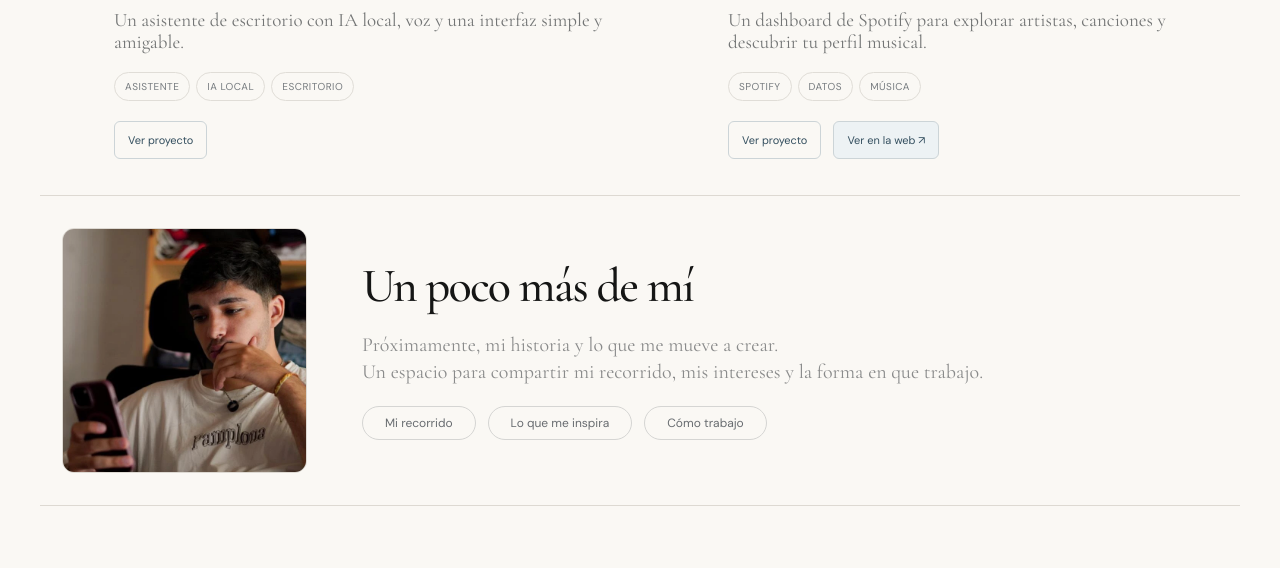
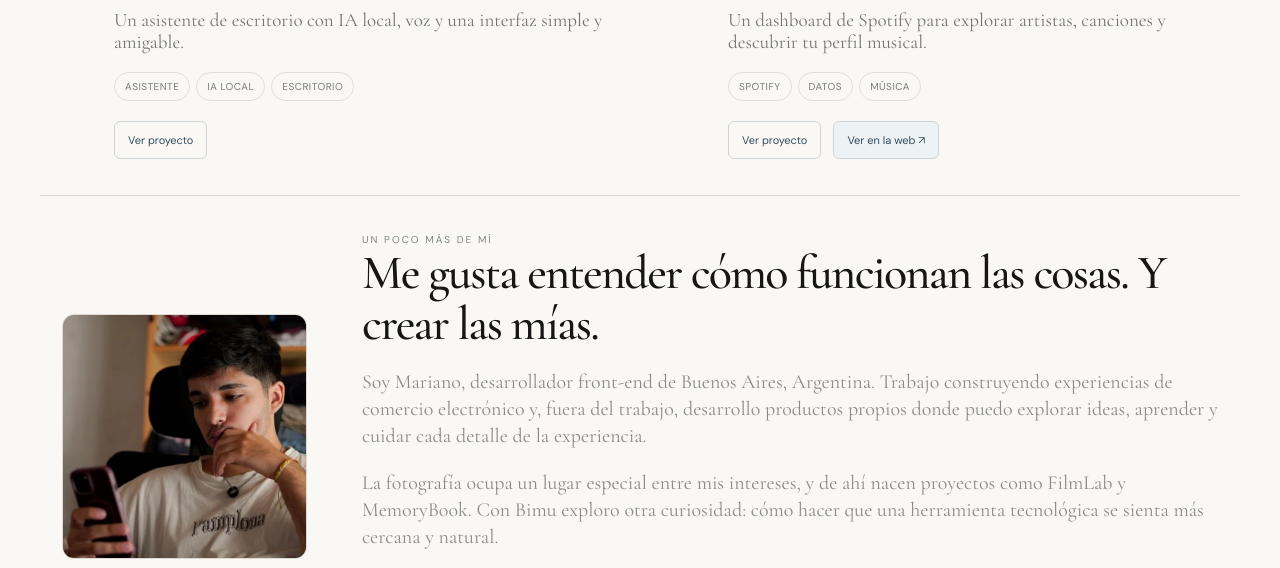
Before and after one commit to marianoarias1/Portfolio-Mariano-Arias, a website: page dist/index.html in a window 1280 px wide. Shown: the part 2171-2739 px from the top of the page. Drawn offline with Linux system fonts and the light colour scheme.

Commit message:
content: add personal story and closing quote to About section

```diff
--- a/dist/index.html
+++ b/dist/index.html
@@ -6,7 +6,14 @@
 <article class="featured project"><button class="image-button" data-project="memorybook" aria-label="Explorar MemoryBook"><img src="assets/memorybook-real.webp" alt="MemoryBook: editor de un álbum de viaje al norte argentino con diseños y páginas" width="1898" height="939" fetchpriority="high"></button><div class="project-copy"><span class="index">01 <i></i></span><button class="project-title" data-project="memorybook">MemoryBook <span>→</span></button><p>Editor de álbumes de fotos colaborativo para convertir recuerdos en historias extraordinarias.</p><div class="tags"><span>Fotos</span><span>Colaboración</span><span>Creatividad</span></div></div></article>
 <div class="film-row"><article class="film-mobile project"><button class="image-button" data-project="filmlab" aria-label="Explorar FilmLab"><img src="assets/filmlab-real.webp" alt="FilmLab en móvil: edición de color de una fotografía con temperatura, matiz y saturación" width="898" height="1600" loading="lazy"></button><div class="project-copy"><span class="index">02 <i></i></span><button class="project-title" data-project="filmlab">FilmLab <span>→</span></button><p>Una experiencia de edición fotográfica para experimentar con el color y encontrar tu propio estilo.</p><div class="tags"><span>Fotos</span><span>Filtros</span><span>Móvil</span></div></div></article><article class="film-pro project"><button class="image-button" data-project="professional" aria-label="Explorar FilmLab Professional"><img src="assets/filmlab-pro-real.webp" alt="FilmLab Professional: edición de una fotografía con una máscara radial y controles de luz" width="1897" height="1004" loading="lazy"></button><div class="project-copy"><span class="index">03</span><div><button class="project-title" data-project="professional">FilmLab Professional <span>→</span></button><p>Edición de fotos con herramientas de máscaras, color y un flujo de trabajo pensado para la creatividad.</p><div class="tags"><span>Edición</span><span>Máscaras</span><span>Color</span><span>Escritorio</span></div></div></div></article></div>
 <div class="bottom-row"><article class="project"><button class="image-button" data-project="bimu" aria-label="Explorar Bimu"><img src="assets/bimu-real.webp" alt="Bimu: pantalla de inicio con la mascota, accesos a conexiones y chat" width="664" height="339" loading="lazy"></button><div class="numbered-copy"><span class="index">04</span><div><button class="project-title" data-project="bimu">Bimu <span>→</span></button><p>Un asistente de escritorio con IA local, voz y una interfaz simple y amigable.</p><div class="tags"><span>Asistente</span><span>IA local</span><span>Escritorio</span></div></div></div></article><article class="project"><button class="image-button" data-project="soundlify" aria-label="Explorar Soundlify"><img src="assets/soundlify-real.webp" alt="Soundlify: dashboard de Spotify con artistas, canciones y perfil musical" width="1755" height="926" loading="lazy"></button><div class="numbered-copy"><span class="index">05</span><div><button class="project-title" data-project="soundlify">Soundlify <span>→</span></button><p>Un dashboard de Spotify para explorar artistas, canciones y descubrir tu perfil musical.</p><div class="tags"><span>Spotify</span><span>Datos</span><span>Música</span></div></div></div></article></div></section>
-<section id="sobre-mi" class="about"><div class="portrait"><img src="assets/profile.webp" alt="Mariano Arias" width="640" height="640" loading="lazy"></div><div><h2>Un poco más de mí</h2><p>Próximamente, mi historia y lo que me mueve a crear.<br>Un espacio para compartir mi recorrido, mis intereses y la forma en que trabajo.</p><div class="about-topics"><span>Mi recorrido</span><span>Lo que me inspira</span><span>Cómo trabajo</span></div></div></section>
+<section id="sobre-mi" class="about" aria-labelledby="about-title">
+<div class="portrait"><img src="assets/profile.webp" alt="Mariano Arias" width="640" height="640" loading="lazy"></div>
+<div class="about-copy"><span class="eyebrow">UN POCO MÁS DE MÍ</span><h2 id="about-title">Me gusta entender cómo funcionan las cosas. Y crear las mías.</h2>
+<div class="about-story"><p>Soy Mariano, desarrollador front-end de Buenos Aires, Argentina. Trabajo construyendo experiencias de comercio electrónico y, fuera del trabajo, desarrollo productos propios donde puedo explorar ideas, aprender y cuidar cada detalle de la experiencia.</p>
+<p>La fotografía ocupa un lugar especial entre mis intereses, y de ahí nacen proyectos como FilmLab y MemoryBook. Con Bimu exploro otra curiosidad: cómo hacer que una herramienta tecnológica se sienta más cercana y natural.</p>
+<p>Disfruto tanto resolver la lógica detrás de una funcionalidad como ajustar una interacción hasta que se sienta bien. Mis proyectos son ese espacio donde el código, el diseño y mis intereses se encuentran.</p></div></div>
+<blockquote class="about-quote">Mientras haya algo por descubrir,<br class="desktop"> habrá algo que nos haga sentir vivos.</blockquote>
+</section>
 <section id="contacto" class="contact" aria-labelledby="contact-title"><span class="eyebrow">SIGAMOS EN CONTACTO</span><h2 id="contact-title">Las buenas ideas empiezan<br>con una conversación.</h2><p>Podés encontrarme en GitHub para conocer más de mis proyectos.</p><a class="button primary" href="https://github.com/marianoarias1" target="_blank" rel="noopener noreferrer">Mi GitHub <span>↗</span></a></section></main>
 <footer class="wrap footer"><a href="#inicio" class="brand">Mariano Arias</a><span>Hecho con ideas propias, desde Argentina.</span><div><a href="https://github.com/marianoarias1" target="_blank" rel="noopener noreferrer">GitHub ↗</a><a href="#contacto">Contacto</a><a href="#inicio" aria-label="Volver arriba">↑</a></div></footer>
 <dialog id="project-dialog" aria-labelledby="dialog-title">
```
